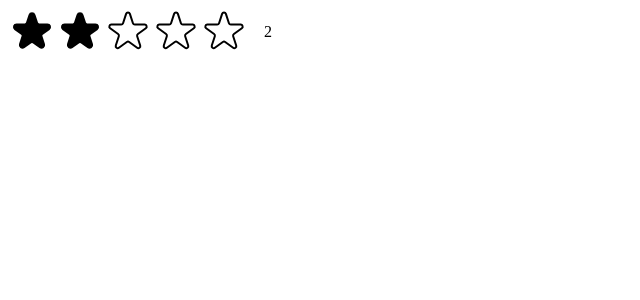
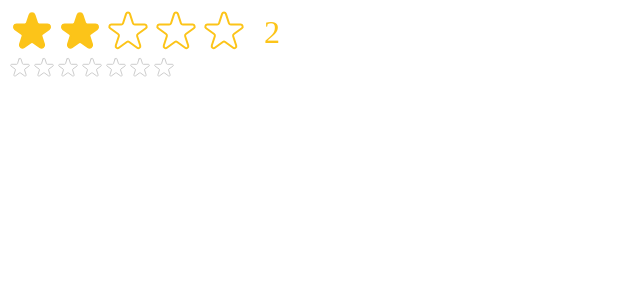
Before and after one commit to Gitbertod/usePopcorn, a React (Vite) app: page / in a window 1280 px wide. Both pictures are taken after a click on the button 80 px from the left and 32 px from the top of the page. Shown: the top 300 px of the page, without its empty margins (0-640 px from the left). Built offline with nearby package versions, Linux system fonts and the light colour scheme.

Commit message:
making a reusable component

```diff
--- a/src/StarRating.jsx
+++ b/src/StarRating.jsx
@@ -10,20 +10,16 @@ const starContainerStyle = {
   display: "flex",
 };
 
-const textStyle = {
-  lineHeight: "1",
-  margin: "0",
-};
+const StarRating = ({ maxRating, color = "#fcc419", size = 48 }) => {
+  const textStyle = {
+    lineHeight: "1",
+    margin: "0",
+    color,
+    fontSize: `${size / 1.5}px`,
+  };
 
-const star = {
-  height: "48px",
-  width: "48px",
-  display: "block",
-  cursor: "pointer",
-};
-
-const StarRating = ({ maxRating }) => {
   const [rating, setRating] = useState(0);
+  const [tempRating, setTempRating] = useState(0);
 
   function handleRating(rating) {
     setRating(rating);
@@ -33,34 +29,55 @@ const StarRating = ({ maxRating }) => {
     <div style={containerStyle}>
       <div style={starContainerStyle}>
         {Array.from({ length: maxRating }, (_, i) => (
-          <Star key={i} onRate={() => handleRating(i + 1)} full={rating >= i+1} />
+          <Star
+            key={i}
+            onRate={() => handleRating(i + 1)}
+            full={tempRating ? tempRating >= i + 1 : rating >= i + 1}
+            onHoverIn={() => setTempRating(i + 1)}
+            onHoverOut={() => setTempRating(0)}
+            color={color}
+            size={size}
+          />
         ))}
       </div>
-      <p style={textStyle}>{rating || ""}</p>
+      <p style={textStyle}>{tempRating || rating || ""}</p>
     </div>
   );
 };
 
 export default StarRating;
 
-function Star({ onRate, full }) {
+function Star({ onRate, full, onHoverIn, onHoverOut, color, size }) {
+  const starStyle = {
+    height: `${size}px`,
+    width: `${size}px`,
+    display: "block",
+    cursor: "pointer",
+  };
   return (
-    <span role="button" style={star} onClick={onRate}>
+    <span
+      role="button"
+      style={starStyle}
+      onClick={onRate}
+      onMouseEnter={onHoverIn}
+      onMouseLeave={onHoverOut}
+    >
       {full ? (
         <svg
           xmlns="http://www.w3.org/2000/svg"
           viewBox="0 0 20 20"
-          fill="#000"
-          stroke="#000"
+          fill={color}
+          stroke={color}
         >
           <path d="M9.049 2.927c.3-.921 1.603-.921 1.902 0l1.07 3.292a1 1 0 00.95.69h3.462c.969 0 1.371 1.24.588 1.81l-2.8 2.034a1 1 0 00-.364 1.118l1.07 3.292c.3.921-.755 1.688-1.54 1.118l-2.8-2.034a1 1 0 00-1.175 0l-2.8 2.034c-.784.57-1.838-.197-1.539-1.118l1.07-3.292a1 1 0 00-.364-1.118L2.98 8.72c-.783-.57-.38-1.81.588-1.81h3.461a1 1 0 00.951-.69l1.07-3.292z" />
         </svg>
       ) : (
+        /*EMPTY  */
         <svg
           xmlns="http://www.w3.org/2000/svg"
           fill="none"
           viewBox="0 0 24 24"
-          stroke="#000"
+          stroke={color}
         >
           <path
             strokeLinecap="round"
@@ -73,5 +90,3 @@ function Star({ onRate, full }) {
     </span>
   );
 }
-
-//EMPTY STAR
--- a/src/main.jsx
+++ b/src/main.jsx
@@ -9,6 +9,8 @@ createRoot(document.getElementById('root')).render(
   <StrictMode>
     {/* <App /> */}
     <StarRating maxRating={5} />
+    <StarRating maxRating={7} color="#ccc" size={24} />
+    <StarRating />
 
   </StrictMode>,
 )
```
